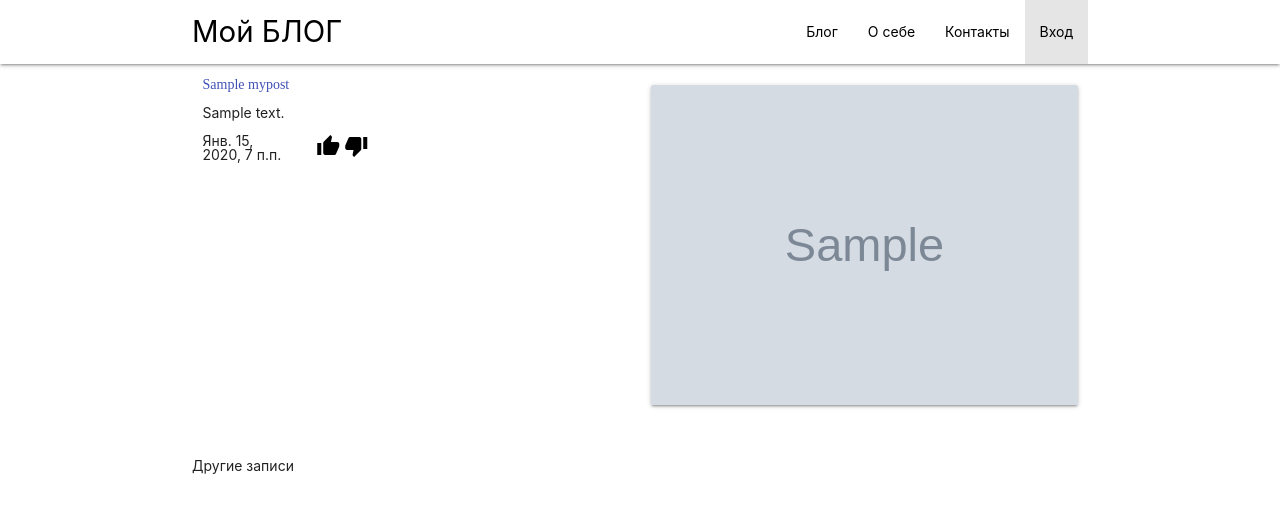
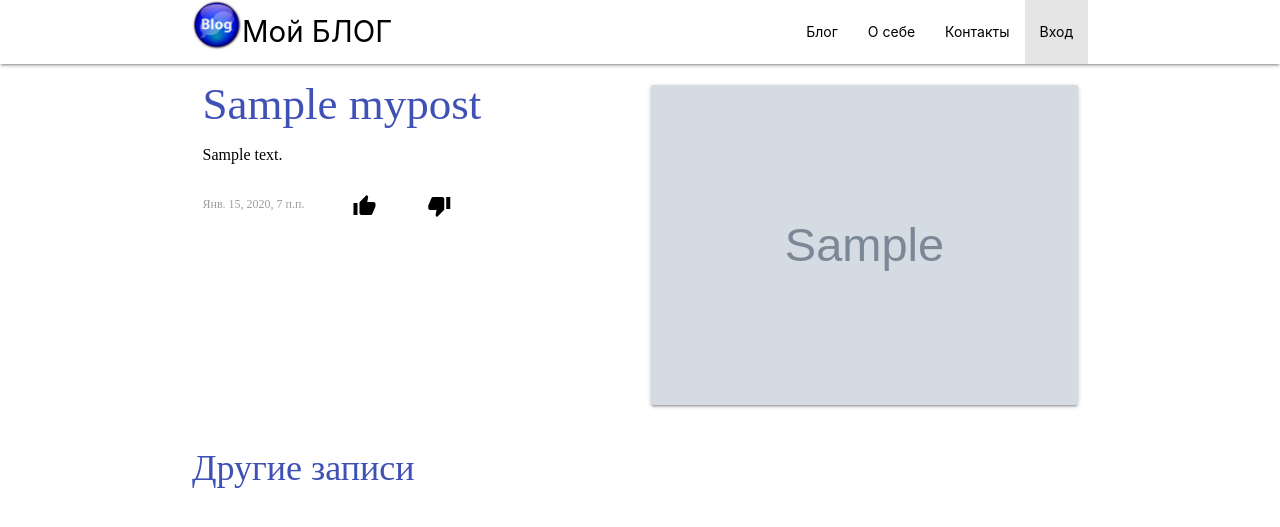
Before and after one commit to mongoy/myBlog, a Django app: page / in a window 1280 px wide. Shown: the top 527 px of the page. Run offline with Django 3.2, Linux system fonts and the light colour scheme; tables that the repository leaves empty hold one stand-in row (values such as "Sample post"); grey boxes marked "Sample" are stand-in pictures.

Commit message:
rebuild frontend materialize 3

```diff
--- a/siteblog/templates/base.html
+++ b/siteblog/templates/base.html
@@ -18,7 +18,8 @@
     <div class="navbar-fixed">
         <nav class="nav-wraper white">
             <div class="container">
-                <a href="#" class="brand-logo black-text">Мой БЛОГ</a>
+                <a href="#" class="brand-logo black-text">
+                    <img src="{% static 'images/logo.jpg' %}" width="50" height="50">Мой БЛОГ</a>
                 <ul id="nav-mobile" class="right hide-on-med-and-down">
                     <li><a class="black-text" href="#">Блог</a></li>
                     <li><a class="black-text" href="#">О себе</a></li>
--- a/siteblog/templates/blog/mypost_list.html
+++ b/siteblog/templates/blog/mypost_list.html
@@ -17,14 +17,18 @@
             <div class="col l6">
                 <div class="row">
                     <div class="col">
-                        <p class="indigo-text accent-3" style="font-family: Museo Cyrl">{{ mypost.title }}</p><br>
-                        <p>{{ mypost.text }}</p><br>
-                        <div class="row">
+                        <p class="indigo-text accent-3" style="font-family: Museo Cyrl; font-size: 45px; line-height: 52px">{{ mypost.title }}</p><br>
+                        <p class="black-text" style="font-family: Circe Rounded; font-size: 16px; line-height: 22px">{{ mypost.text }}</p><br>
+                        <div class="row"><br>
                             <div class="col l6">
-                                <p>{{ mypost.data_stamp }}</p>
+                                <p class="grey-text" style="font-family: Circe Rounded; font-size: 12px; line-height: 20px">{{ mypost.data_stamp }}</p>
                             </div>
-                            <div class="col l6">
+                            <div class="col l3">
                                 <i class="material-icons black-text"> thumb_up </i>
+
+                            </div>
+                            <div class="col l3">
+
                                 <i class="material-icons black-text"> thumb_down </i>
                             </div>
                         </div>
@@ -41,7 +45,7 @@
 
         </div>
 
-        <h1>Другие записи</h1>
+        <h1 class="indigo-text accent-3" style="font-family: Museo Cyrl; font-size: 36px; line-height: 20px">Другие записи</h1>
 
         {% else %}
 
```
